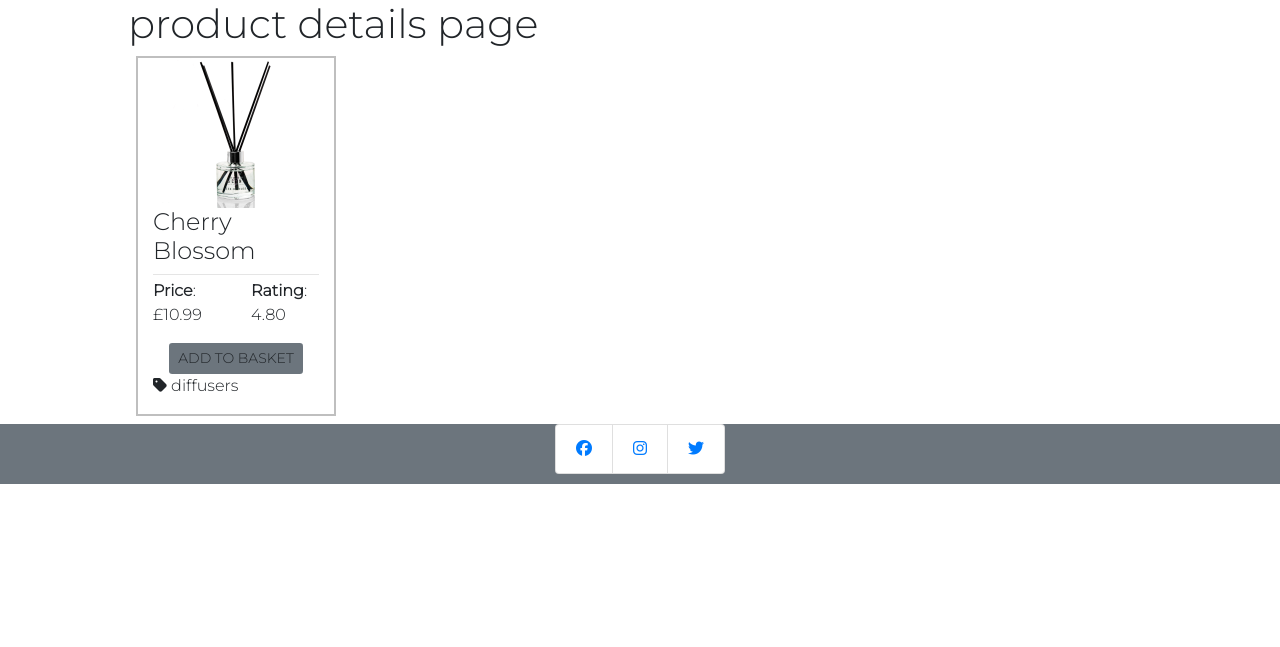
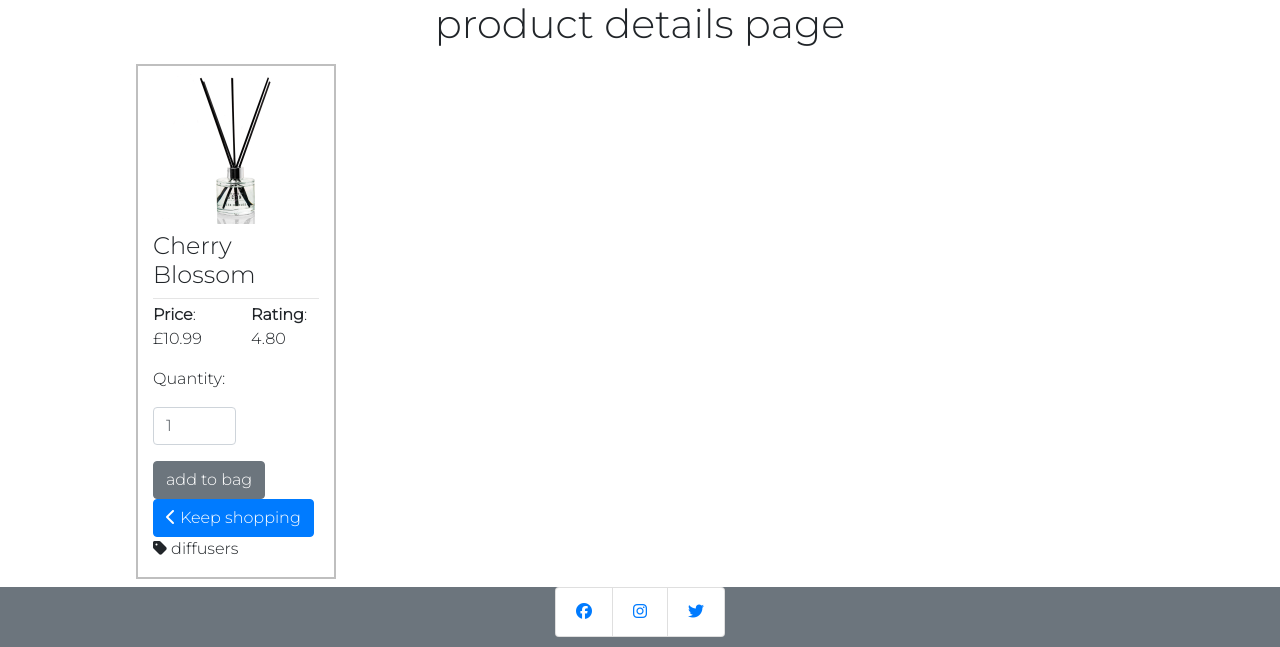
Before and after one commit to BegumDev/zafiya, a Django app: page /products/2/ in a window 1280 px wide. Shown: the part 214-861 px from the top of the page. Before the commit the page ends 698 px from the top, so only its background shows below. Run offline with Django 3.2, Linux system fonts and the light colour scheme; data comes from the database, SQL or seed files in the repository; some libraries are stand-ins or nearby versions.

Commit message:
Add add to bag functionality.

```diff
--- a/bag/urls.py
+++ b/bag/urls.py
@@ -1,8 +1,7 @@
-
-from django.contrib import admin
 from django.urls import path
 from . import views
 
 urlpatterns = [
     path('', views.view_bag, name='view_bag'),
+    path('add/<item_id>/', views.add_to_bag, name='add_to_bag'),
 ]
--- a/products/templates/products/product_details.html
+++ b/products/templates/products/product_details.html
@@ -10,16 +10,16 @@
 {% block content %}
 
 <section>
-    <h1>product details page</h1>
+    <h1 class="text-center mb-3">product details page</h1>
 
     <div class="col-12 product-card m-2">
         <div class="row">
-            <div class="col-12 products-image text-center">
+            <div class="col-12 products-image text-center mt-2">
                 <img src="{{ products.image.url }}" alt="{{ product.name }}">
             </div>
         </div>
         <div class="row">
-            <div class="col-12">
+            <div class="col-12 mt-2">
                 <h4>{{ products.name }}</h4>
             </div>
         </div>
@@ -32,11 +32,31 @@
                 <p><strong>Rating</strong>: {{ products.rating }}</p>
             </div>
         </div>
-        <div class="row">
-            <div class="col-12 text-center">
-                <button class="btn btn-sm bg-secondary text-uppercase">add to basket</button>
+
+        <!-- form to add quantity to the bag -->
+        <form class="form" action="{% url 'add_to_bag' products.id %}" method="POST">
+            {% csrf_token %}
+            <div class="form-row">
+                <div class="col-12">
+                    <p>Quantity: </p>
+                    <div class="form-group w-50">
+                        <div class="input-group">
+                            <input type="number" class="form-control" name="quantity" value="1" min="1" max="99" data-item-id="{{ product.id }}">
+                        </div>
+                    </div>
+                </div>
             </div>
-        </div>
+
+            <input type="submit" class="btn btn-md btn-secondary" value="add to bag">
+            <a href="{% url 'products' %}" class="btn btn-md btn-primary">
+                <i class="fa-solid fa-chevron-left"></i>
+                <span>Keep shopping</span>
+            </a>
+
+            <input type="hidden" name="redirect_url" value="{{ request.path }}">
+
+        </form>
+
         <div class="row">
             <div class="col-12">
                 <p><i class="fa-solid fa-tag"></i> {{ products.category }}</p>
```
Also changed, not shown: bag/views.py (+19 -1 lines), products/templates/products/products.html (+2 -5 lines).
